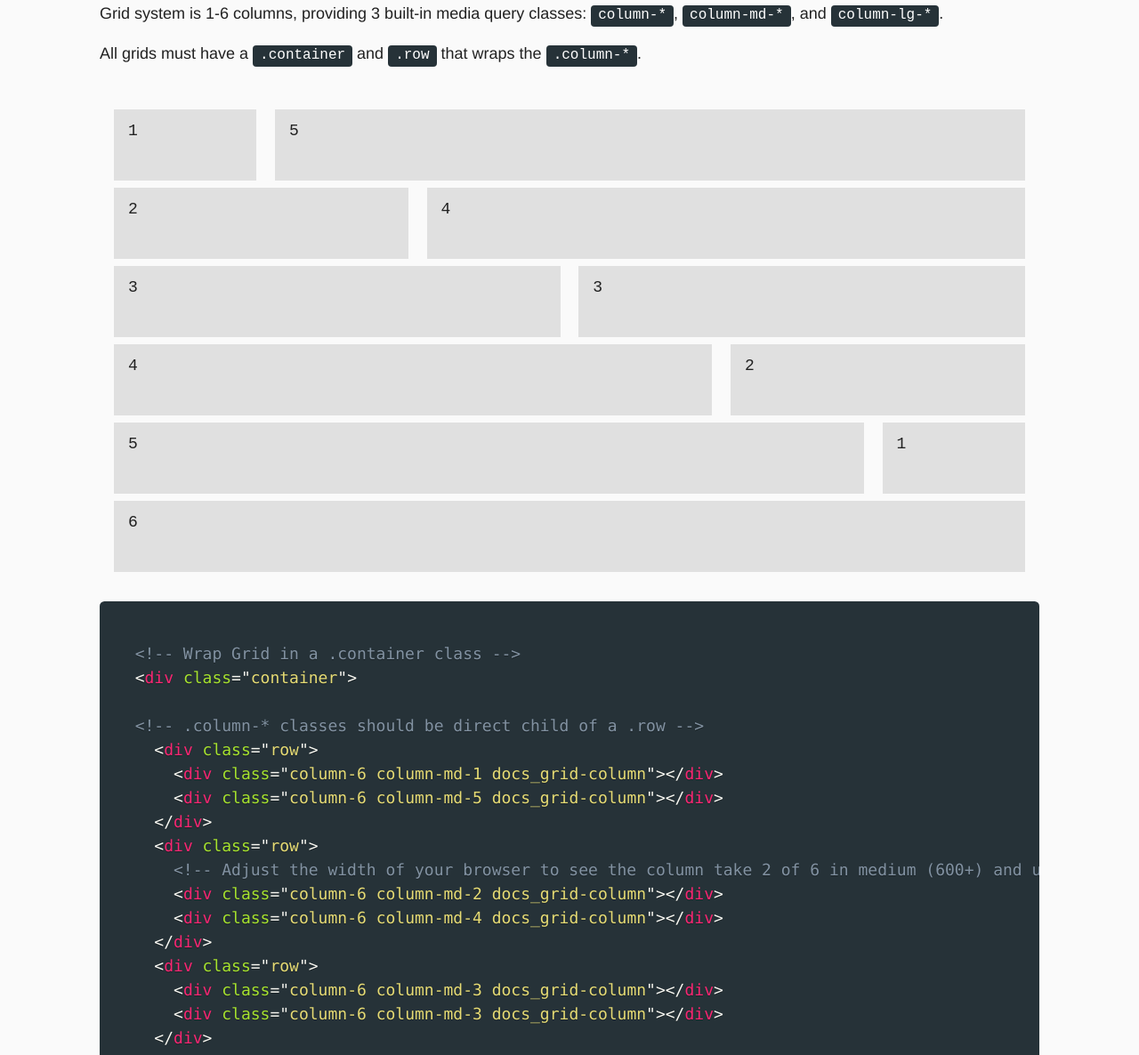
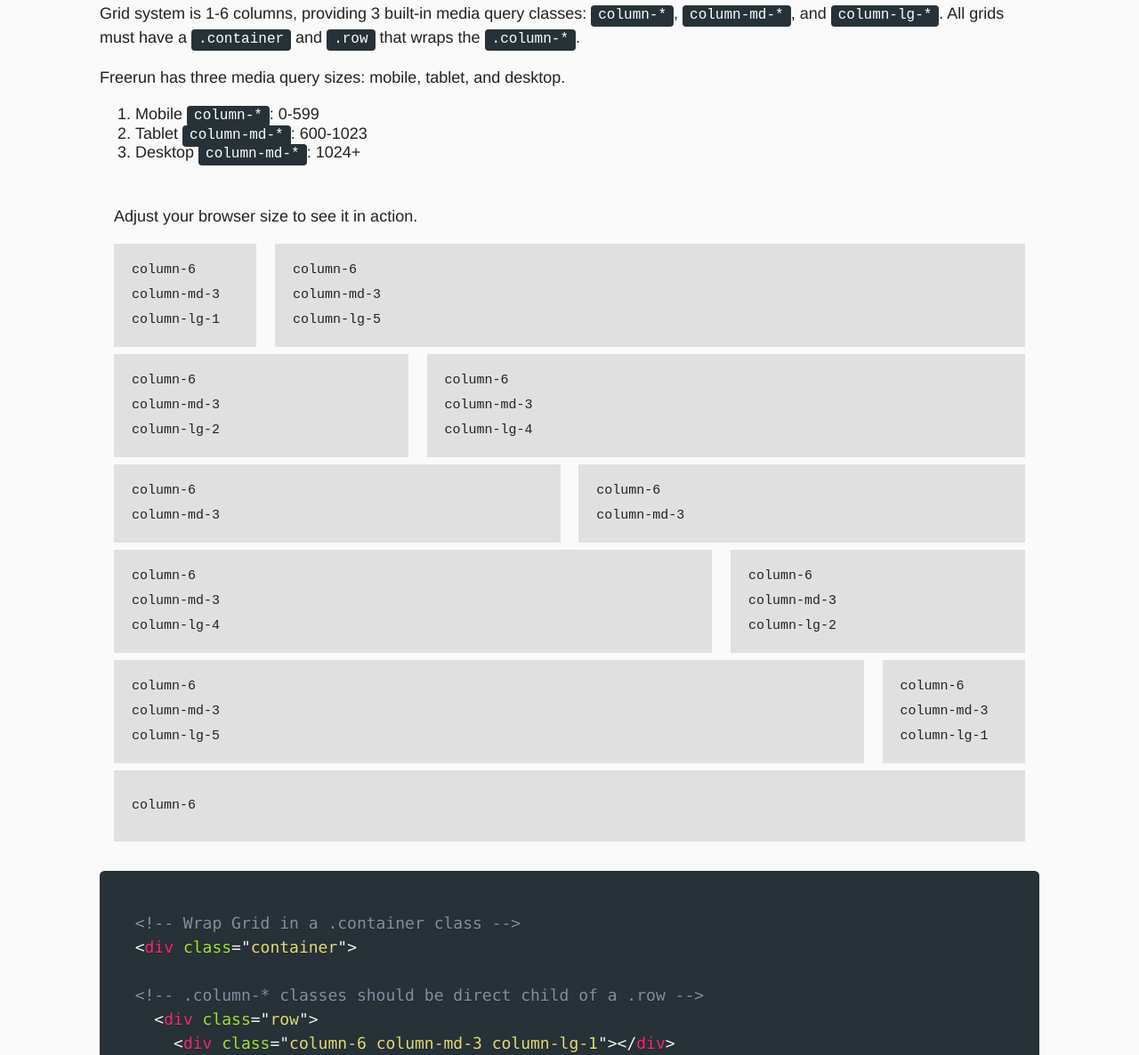
Before and after one commit to Vinsanety/freerun-css, a plain HTML site: page public/index.html in a window 1280 px wide. Shown: the part 1914-3100 px from the top of the page at 89% size. Drawn offline with Linux system fonts and the light colour scheme.

Commit message:
updated grid documentation

```diff
--- a/public/docs/docs.css
+++ b/public/docs/docs.css
@@ -258,15 +258,20 @@ a.docs_footer-link:hover svg {
 
 /* docs grid */
 .docs_grid-column {
+  display: flex;
+  align-items: center;
   min-height: 5rem;
   background-color: #e0e0e0;
 }
 .docs_grid-column p {
   font-family: var(--docs-font-family);
-  line-height: 3rem;
+  line-height: 1.75rem;
+  padding: 1rem 0.25rem;
+  margin: 0;
+  font-size: 0.9375rem;
 }
 
-/* docs grid */
+/* docs form */
 .docs_form-checkbox {
   display: flex;
   justify-content: flex-end;
--- a/public/index.html
+++ b/public/index.html
@@ -131,58 +131,65 @@
             <p>
               Grid system is 1-6 columns, providing 3 built-in media query
               classes: <code>column-*</code>, <code>column-md-*</code>, and
-              <code>column-lg-*</code>.
+              <code>column-lg-*</code>. All grids must have a
+              <code>.container</code> and <code>.row</code> that wraps the
+              <code>.column-*</code>.
             </p>
             <p>
-              All grids must have a <code>.container</code> and
-              <code>.row</code> that wraps the <code>.column-*</code>.
+              Freerun has three media query sizes: mobile, tablet, and desktop.
             </p>
+            <ol>
+              <li>Mobile <code>column-*</code>: 0-599</li>
+              <li>Tablet <code>column-md-*</code>: 600-1023</li>
+              <li>Desktop <code>column-md-*</code>: 1024+</li>
+            </ol>
           </div>
         </div>
         <div class="container">
+          <p>Adjust your browser size to see it in action.</p>
           <div class="row">
-            <div class="column-6 column-md-1 docs_grid-column">
-              <p>1</p>
+            <div class="column-6 column-md-3 column-lg-1 docs_grid-column">
+              <p>column-6<br />column-md-3<br />column-lg-1</p>
             </div>
-            <div class="column-6 column-md-5 docs_grid-column">
-              <p>5</p>
+            <div class="column-6 column-md-3 column-lg-5 docs_grid-column">
+              <p>column-6<br />column-md-3<br />column-lg-5</p>
             </div>
           </div>
           <div class="row">
-            <div class="column-6 column-md-2 docs_grid-column">
-              <p>2</p>
+            <div class="column-6 column-md-3 column-lg-2 docs_grid-column">
+              <p>column-6<br />column-md-3<br />column-lg-2</p>
             </div>
-            <div class="column-6 column-md-4 docs_grid-column">
-              <p>4</p>
+            <div class="column-6 column-md-3 column-lg-4 docs_grid-column">
+              <p>column-6<br />column-md-3<br />column-lg-4</p>
             </div>
           </div>
           <div class="row">
             <div class="column-6 column-md-3 docs_grid-column">
-              <p>3</p>
+              <p>column-6<br />column-md-3</p>
             </div>
             <div class="column-6 column-md-3 docs_grid-column">
-              <p>3</p>
+              <p>column-6<br />column-md-3</p>
             </div>
           </div>
           <div class="row">
-            <div class="column-6 column-md-4 docs_grid-column">
-              <p>4</p>
+            <div class="column-6 column-md-3 column-lg-4 docs_grid-column">
+              <p>column-6<br />column-md-3<br />column-lg-4</p>
             </div>
-            <div class="column-6 column-md-2 docs_grid-column">
-              <p>2</p>
+            <div class="column-6 column-md-3 column-lg-2 docs_grid-column">
+              <p>column-6<br />column-md-3<br />column-lg-2</p>
             </div>
           </div>
           <div class="row">
-            <div class="column-6 column-md-5 docs_grid-column">
-              <p>5</p>
+            <div class="column-6 column-md-3 column-lg-5 docs_grid-column">
+              <p>column-6<br />column-md-3<br />column-lg-5</p>
             </div>
-            <div class="column-6 column-md-1 docs_grid-column">
-              <p>1</p>
+            <div class="column-6 column-md-3 column-lg-1 docs_grid-column">
+              <p>column-6<br />column-md-3<br />column-lg-1</p>
             </div>
           </div>
           <div class="row">
-            <div class="column-6 column-md-6 docs_grid-column">
-              <p>6</p>
+            <div class="column-6 docs_grid-column">
+              <p>column-6</p>
             </div>
           </div>
         </div>
@@ -195,17 +202,18 @@
 
   &lt;!-- .column-* classes should be direct child of a .row -->
     &lt;div class="row">
-      &lt;div class="column-6 column-md-1 docs_grid-column">&lt;/div>
-      &lt;div class="column-6 column-md-5 docs_grid-column">&lt;/div>
+      &lt;div class="column-6 column-md-3 column-lg-1">&lt;/div>
+      &lt;div class="column-6 column-md-3 column-lg-5">&lt;/div>
     &lt;/div>
     &lt;div class="row">
-      &lt;!-- Adjust the width of your browser to see the column take 2 of 6 in medium (600+) and up, taking all 6 of 6 in mobile (0-599) -->
-      &lt;div class="column-6 column-md-2 docs_grid-column">&lt;/div>
-      &lt;div class="column-6 column-md-4 docs_grid-column">&lt;/div>
+    &lt;!-- The first column will be 6/6 in mobile, 3/6 in tablet, and 2/6 in desktop -->
+    &lt;div class="row">
+      &lt;div class="column-6 column-md-3 column-lg-2">&lt;/div>
+      &lt;div class="column-6 column-md-3 column-lg-4">&lt;/div>
     &lt;/div>
     &lt;div class="row">
-      &lt;div class="column-6 column-md-3 docs_grid-column">&lt;/div>
-      &lt;div class="column-6 column-md-3 docs_grid-column">&lt;/div>
+      &lt;div class="column-6 column-md-3">&lt;/div>
+      &lt;div class="column-6 column-md-3">&lt;/div>
     &lt;/div>
   &lt;/div>
 </code>
```
